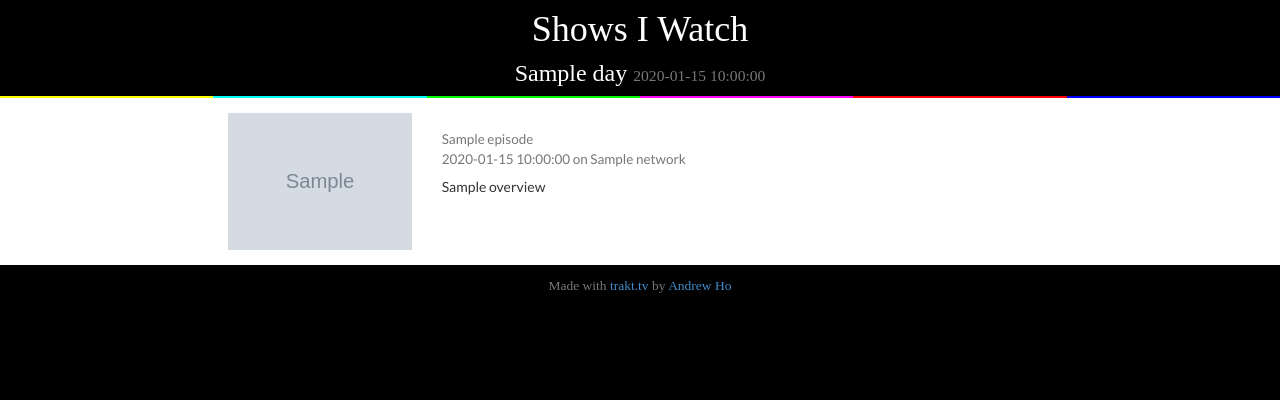
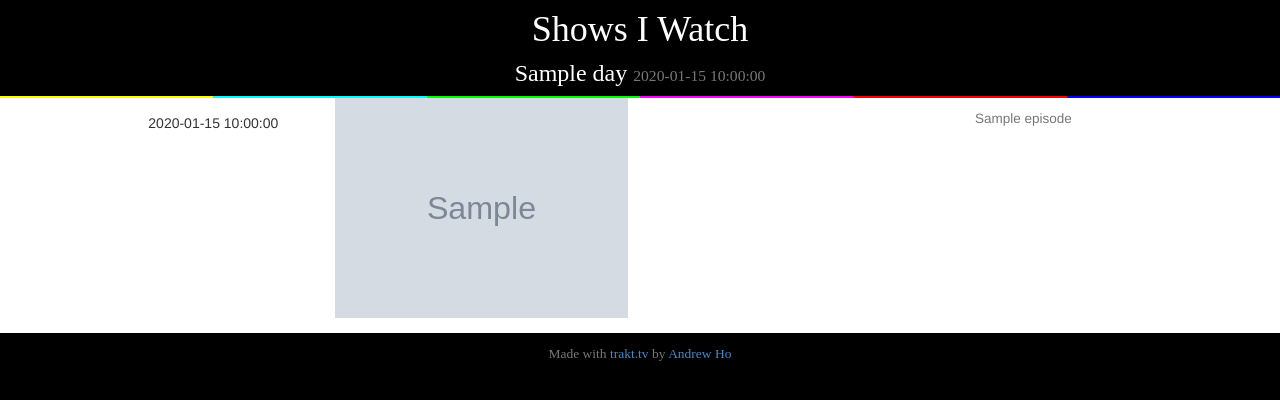
Before and after one commit to andrewh0/tv-forecast, a Flask app: template templates/index.html in a window 1280 px wide. Shown: the top 400 px of the page. Run offline with Flask 2, Linux system fonts and the light colour scheme; the template is opened without the code that fills it: most values are stand-ins (such as "Sample title", 1, 10 or a date in 2020); grey boxes marked "Sample" are stand-in pictures; some libraries are stand-ins or nearby versions.

Commit message:
Restyled with banner images

```diff
--- a/static/css/custom.css
+++ b/static/css/custom.css
@@ -25,3 +25,11 @@ body {
 #poster {
 	max-height: 220px;
 }
+
+.popover {
+	max-width: 600px !important;
+}
+
+.center {
+	text-align: center;
+}
--- a/templates/index.html
+++ b/templates/index.html
@@ -1,11 +1,12 @@
 <!DOCTYPE html>
 <html lang="en">
 <head>
+	<script src="http://ajax.googleapis.com/ajax/libs/jquery/2.1.1/jquery.min.js"></script>
 	<meta name="viewport" content="width=device-width, initial-scale=1, minimal-ui">
 	<link href="{{ url_for('static', filename='css/bootstrap.css') }}" rel="stylesheet">
 	<link href="{{ url_for('static', filename='css/custom.css') }}" rel="stylesheet">
 	<link rel="shortcut icon" href="https://s3-us-west-1.amazonaws.com/andrew-pf/face.ico" type="image/x-icon" />
-	<!--<script src="{{ url_for('static', filename='js/bootstrap.js') }}"></script>-->
+	<script src="{{ url_for('static', filename='js/bootstrap.js') }}"></script>
 	<link href='http://fonts.googleapis.com/css?family=Lato' rel='stylesheet' type='text/css'>
 	<title>Shows I Watch</title>
 </head>
@@ -28,22 +29,29 @@
 			</div>
 			{% for episode in day.episodes %}
 				<div class="row" style="margin-bottom:15px;" id="content-row">
-					<div class="col-sm-2 hidden-xs">
+					<div class="col-sm-1 hidden-xs">
 					</div>
-					<div class="col-sm-2 hidden-xs" style="padding-top:15px;">
-						<img src="{{episode.poster}}" class="img-responsive pull-right" id="poster"></img>
+					<div class="col-sm-2 hidden-xs center" style="padding-top:15px;">
+						{{episode.time}}
 					</div>
 					<div class="col-xs-12 visible-xs-block" id="banner-col">
 						<img src="{{episode.banner}}" class="img-responsive" id="banner"></img>
 					</div>
-					<div class="col-xs-12 col-sm-6" id="episode-info">
-						<h4 style="font-family:'Lato';"><a href="{{episode.imdb}}" target="_blank">{{episode.show_name}}</a><br><small>{{episode.episode_name}}<br>{{episode.time}} on {{episode.network}}</small></h4>
+					<div class="col-sm-4 hidden-xs" id="episode-info">
+						<img src="{{episode.banner}}" class="img-responsive pull-left" id="poster"></img> <!-- {{episode.poster}} -->
 					</div>
 					<div class="col-sm-2 hidden-xs">
+						<h4 style="font-family:'Lato';">
+							<a class="has-popover" href="{{episode.imdb}}" target="_blank" data-container="body" data-trigger="hover" data-toggle="popover" data-placement="bottom" title="{{episode.episode_name}}" data-content="{{episode.overview}}">{{episode.show_name}}</a></h4>
 					</div>
-					<div class="col-xs-12 col-sm-6" id="overview">
+					<div class="col-sm-2 hidden-xs">
+						<h4><small>{{episode.episode_name}}</small></h4>
+					</div>
+					<div class="col-sm-1 hidden-xs">
+					</div>
+					<!-- <div class="col-xs-12 visible-xs-*" id="overview">
 						<p style="font-family:'Lato';">{{episode.overview}}</p>
-					</div>
+					</div> -->
 				</div>
 			{% endfor %}
 		{% endfor %}
@@ -53,5 +61,10 @@
 			</div>
 		</div>
 	</div>
+	<script type="text/javascript">
+	  $(document).ready(function(){
+	    $(".has-popover").popover();
+	  });
+	</script>
 </body>
 </html>
```
Also changed, not shown: static/js/bootstrap.js, static/js/bootstrap.min.js.
